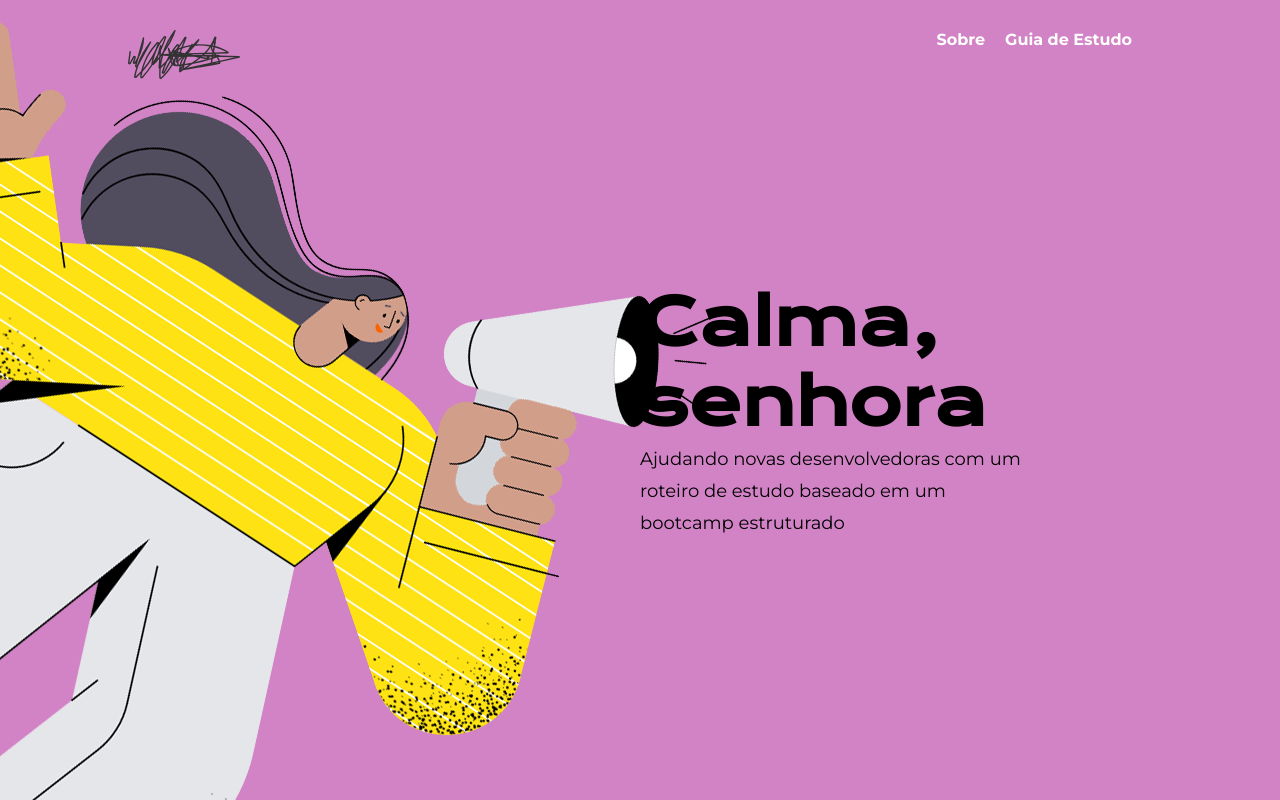
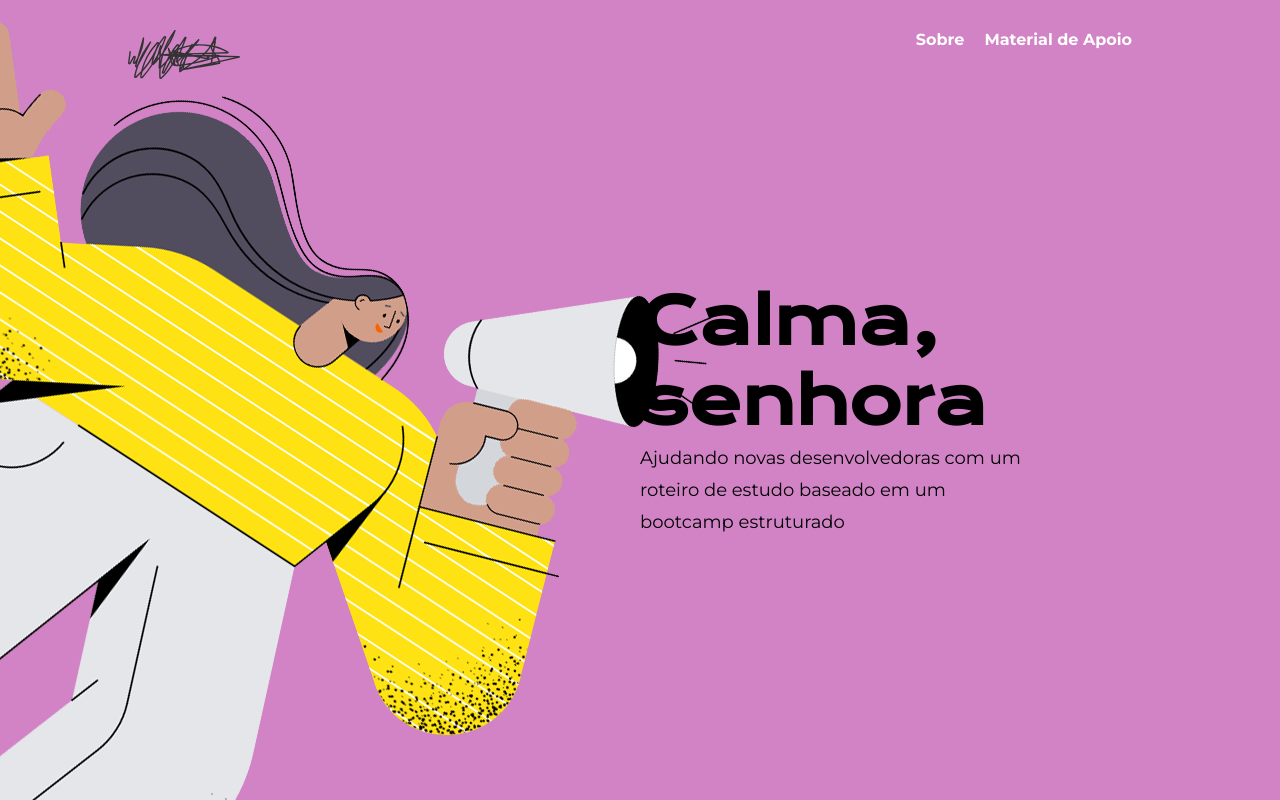
Before and after one commit to lorena-rabelo/calma-senhora, a React (Create React App) app: page / in a window 1280 px wide. Shown: the top 800 px of the page. Built offline with nearby package versions, Linux system fonts and the light colour scheme; no server answers.

Commit message:
Adição de scroll - ancora

```diff
--- a/package.json
+++ b/package.json
@@ -10,7 +10,9 @@
     "react-axios": "^2.0.3",
     "react-dom": "^16.13.1",
     "react-router-dom": "^5.2.0",
-    "react-scripts": "3.4.1"
+    "react-router-hash-link": "^2.0.0",
+    "react-scripts": "3.4.1",
+    "react-scroll": "^1.8.0"
   },
   "scripts": {
     "start": "react-scripts start",
--- a/src/GeneralTemplate/index.js
+++ b/src/GeneralTemplate/index.js
@@ -1,4 +1,5 @@
 import React from 'react'
+import { Link, animateScroll as scroll } from "react-scroll";
 import './styles.css'
 import logo from '../assets/logo.svg'
 
@@ -7,10 +8,17 @@ const GeneralTemplate = ({ children }) => {
     <div>
       <nav>
         <div className="nav__container">
-        <a href="https://github.com/lorena-rabelo"><img src={logo} alt="logo calma senhora"></img></a>
+        <Link to="/"><img src={logo} alt="logo calma senhora"></img></Link>
           <ul>
-            <li><a href="https://github.com/lorena-rabelo">Sobre</a></li>
-            <li><a href="https://github.com/lorena-rabelo">Guia de Estudo</a></li>
+            <li>
+              <Link to="sobre" className="link">Sobre</Link>
+              </li>
+            <li>
+            <Link to="material" className="link">Material de Apoio</Link>
+              </li>
+            {/* <li>
+            <Link to="material">Contato</Link>
+              </li> */}
           </ul>
         </div>
       </nav>
--- a/src/GeneralTemplate/styles.css
+++ b/src/GeneralTemplate/styles.css
@@ -16,10 +16,15 @@ ul {
   color: #fff;
 }
 
-a {
+.link {
   color: #fff;
   font-size: 16px;
   font-weight: bold;
+  cursor: pointer;
+}
+
+.link:hover {
+  color: #744a6d;
 }
 
 .footer p {
--- a/src/components/organisms/ModulosSecao/index.js
+++ b/src/components/organisms/ModulosSecao/index.js
@@ -59,7 +59,7 @@ class ModulosSecao extends Component {
       </div>)
 
     return (
-      <div className="modulos__secao" >
+      <div className="modulos__secao" id="material">
         <TituloSecao
           texto="Guia de Estudos" />
         <div className="modulos__secao--container">
--- a/src/components/organisms/SobreSecao/index.js
+++ b/src/components/organisms/SobreSecao/index.js
@@ -4,7 +4,7 @@ import './styles.css'
 
 const SobreSecao = ({ texto }) => {
   return (
-    <section className="sobreSecao">
+    <section className="sobreSecao" id="sobre">
       <div className="sobreSecao__container">
         <TituloSecao
           texto="Sobre" />
```
Also changed, not shown: 1 other file (tests, documents, lock files or other folders).
